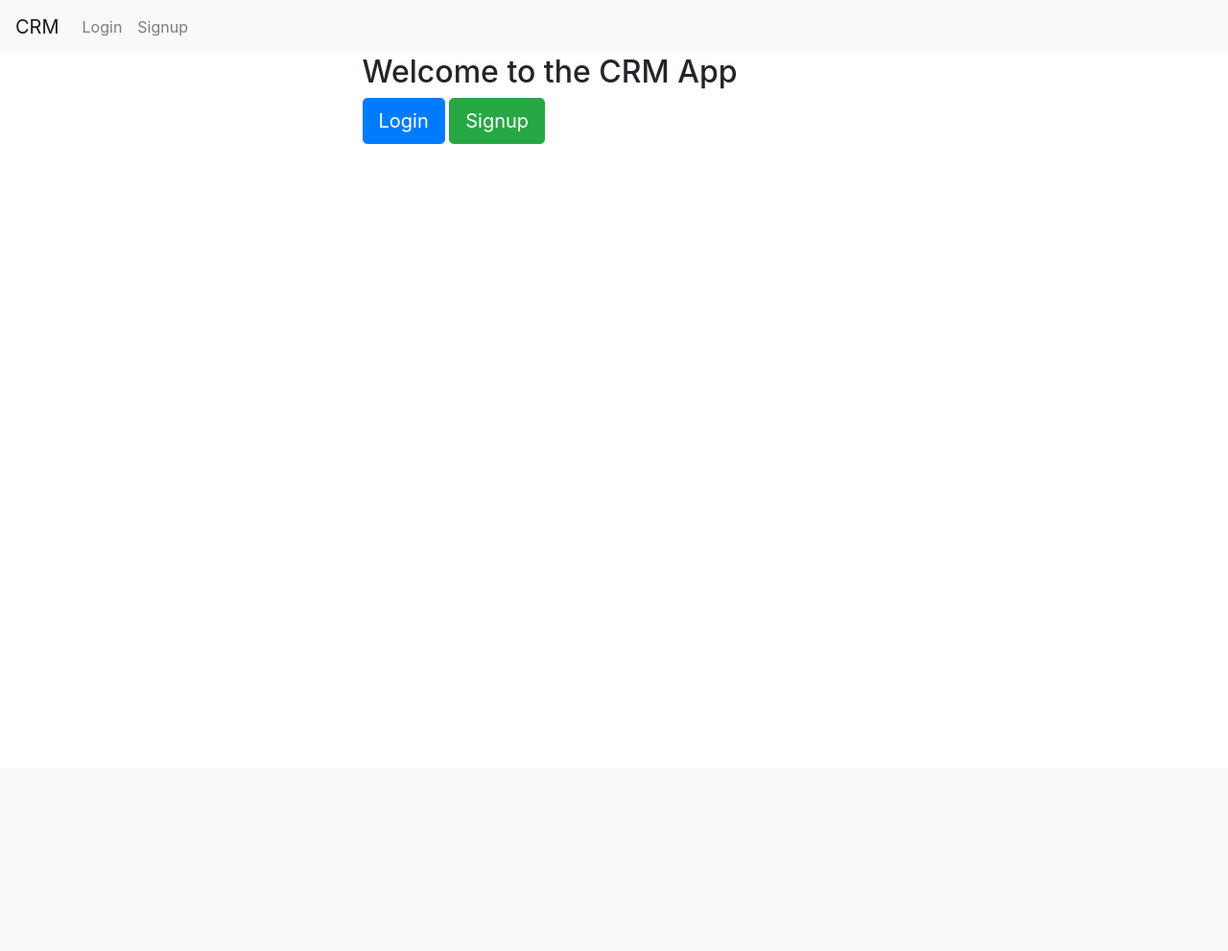
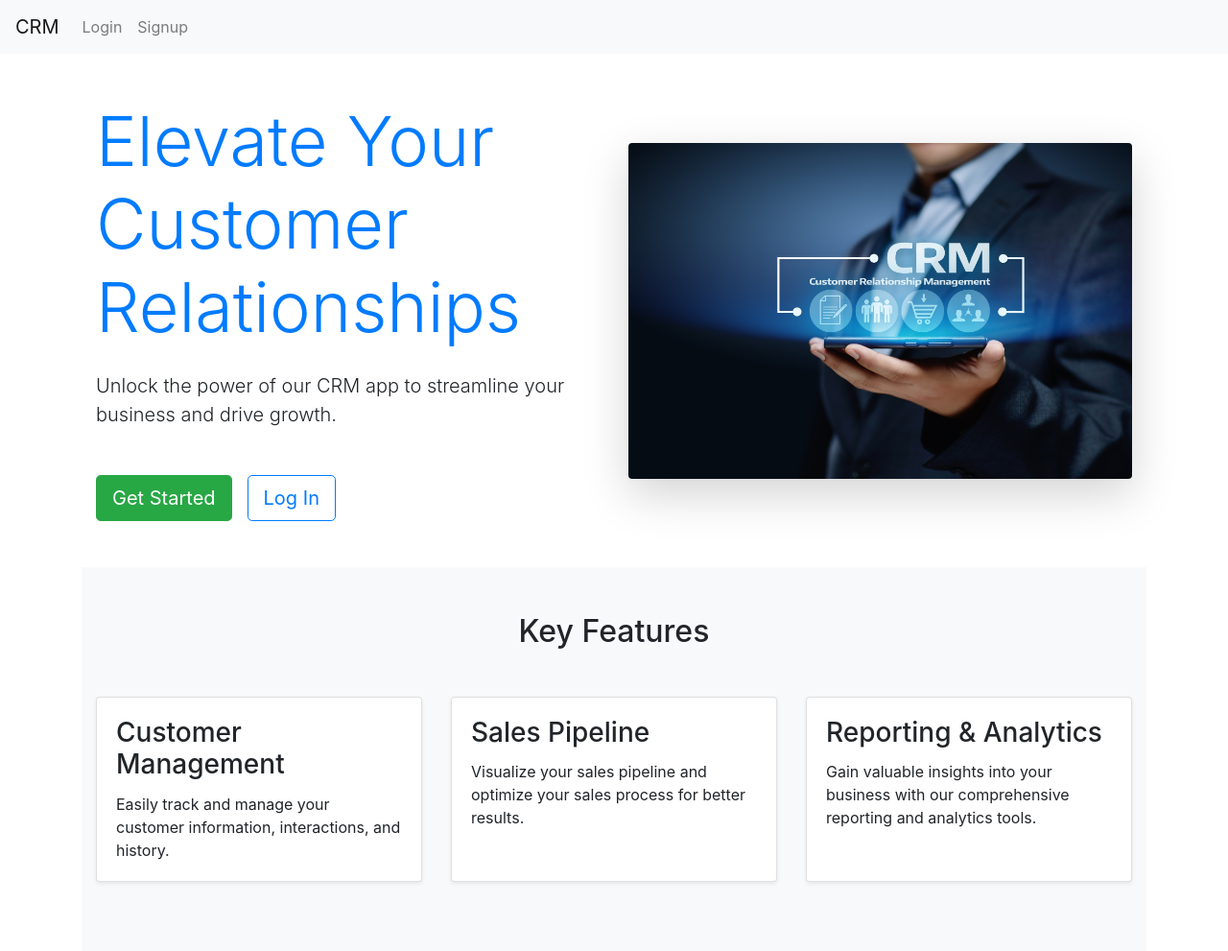
Before and after one commit to MateenSeddiqi/CRM_Django, a Django app: page / in a window 1280 px wide. Shown: the whole page at 96% size. Before the commit the page ends 150 px from the top, so only its background shows below. Run offline with Django 4.2, Linux system fonts and the light colour scheme.

Commit message:
landing page design changes

```diff
--- a/customer_management/templates/landing.html
+++ b/customer_management/templates/landing.html
@@ -2,15 +2,53 @@
 {% load static %}
 
 {% block content %}
-<div class="container">
-    <div class="row">
-        <div class="col-md-6 offset-md-3">
-            <h2 class="">Welcome to the CRM App</h2>
-            <div class="">
-                <a href="{% url 'login_user' %}" class="btn btn-primary btn-lg">Login</a>
-                <a href="{% url 'signup' %}" class="btn btn-success btn-lg">Signup</a>
+    <section class="hero-section py-5">
+        <div class="container">
+            <div class="row align-items-center">
+                <div class="col-md-6">
+                    <h1 class="display-3 mb-4 text-primary">Elevate Your Customer Relationships</h1>
+                    <p class="lead mb-5">Unlock the power of our CRM app to streamline your business and drive growth.</p>
+                    <div class="d-flex justify-content-start">
+                        <a href="{% url 'signup' %}" class="btn btn-success btn-lg mr-3">Get Started</a>
+                        <a href="{% url 'login_user' %}" class="btn btn-outline-primary btn-lg">Log In</a>
+                    </div>
+                </div>
+                <div class="col-md-6 d-none d-md-block">
+                    <img src="{% static 'customer_management/images/CRM2.jpeg' %}" alt="CRM App" class="img-fluid shadow-lg rounded">
+                </div>
             </div>
         </div>
-    </div>
-</div>
+    </section>
+
+    <section class="features-section py-5 bg-light">
+        <div class="container">
+            <h2 class="text-center mb-5">Key Features</h2>
+            <div class="row">
+                <div class="col-md-4 mb-4">
+                    <div class="card h-100 shadow-sm">
+                        <div class="card-body">
+                            <h3 class="card-title">Customer Management</h3>
+                            <p class="card-text">Easily track and manage your customer information, interactions, and history.</p>
+                        </div>
+                    </div>
+                </div>
+                <div class="col-md-4 mb-4">
+                    <div class="card h-100 shadow-sm">
+                        <div class="card-body">
+                            <h3 class="card-title">Sales Pipeline</h3>
+                            <p class="card-text">Visualize your sales pipeline and optimize your sales process for better results.</p>
+                        </div>
+                    </div>
+                </div>
+                <div class="col-md-4 mb-4">
+                    <div class="card h-100 shadow-sm">
+                        <div class="card-body">
+                            <h3 class="card-title">Reporting &amp; Analytics</h3>
+                            <p class="card-text">Gain valuable insights into your business with our comprehensive reporting and analytics tools.</p>
+                        </div>
+                    </div>
+                </div>
+            </div>
+        </div>
+    </section>
 {% endblock %}
```
Also changed, not shown: customer_management/static/customer_management/css/style.css (added), customer_management/static/customer_management/images/CRM2.jpeg (added), db.sqlite3.
